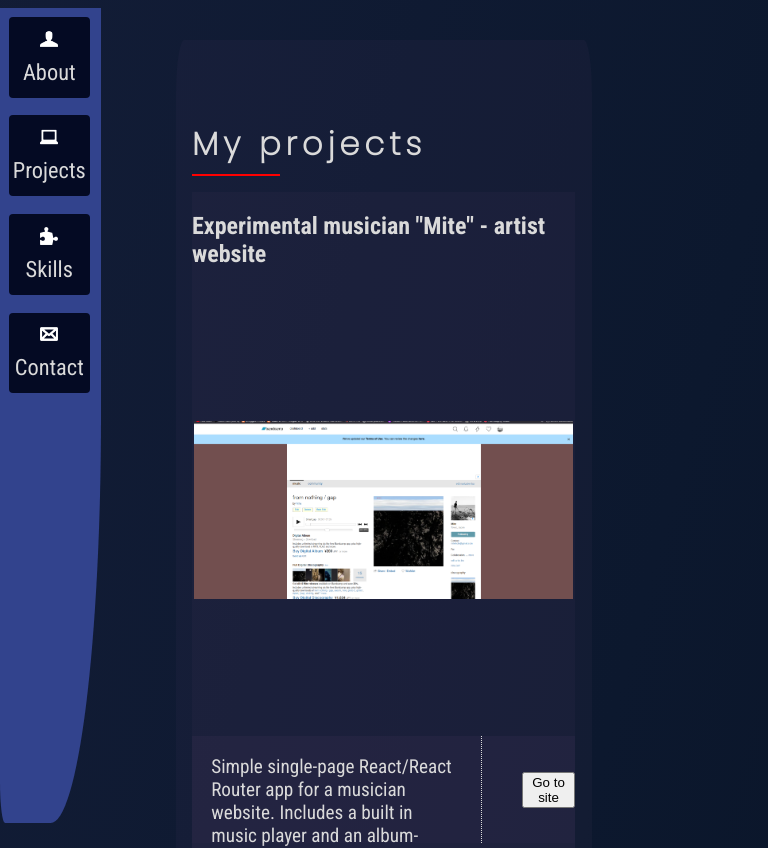
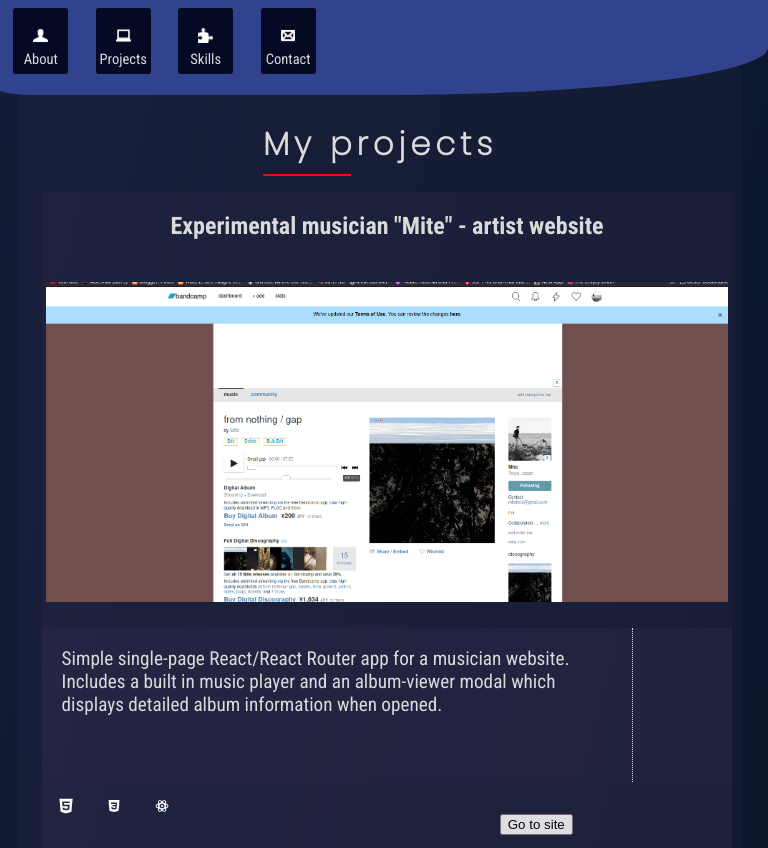
Before and after one commit to uchutanjyo/portfolio-new, a React (Create React App) app: page /projects in a window 768 px wide. Shown: the top 848 px of the page. Built offline with nearby package versions, Linux system fonts and the light colour scheme.

Commit message:
9th commit - some css/mediaquery changes

```diff
--- a/src/Home.js
+++ b/src/Home.js
@@ -29,6 +29,7 @@ const Home = () => {
     </div>
 <div className="info">I'd describe myself as organized, detail-oriented, hard-working, creative and easy-going. I am comfortable with meeting tight deadlines and working under pressure.  A  wide range of work and life experience has shaped me into a resilient person, versatile in every role I've undertaken. I consider Web development to be the next big challenge in my life; I'm very excited to get started in my first position!   </div>
 
+<div className="info">When I'm not coding, I make music, improve my 日本語, and spend time outside as much as possible.</div>
    <div className='icons'>
 
 <div className="icon-container">
--- a/src/styles/App.css
+++ b/src/styles/App.css
@@ -611,7 +611,7 @@ body {
   border-radius: 30%;
 }
 
-@media screen and (max-width: 480px) {
+@media screen and (max-width: 1060px) {
   .Nav {
     top: 0;
     min-width: 100vw;
@@ -719,6 +719,18 @@ body {
   }
 }
 
+@media screen and (min-width: 540px) and (max-width: 1060px) {
+  .project-image {
+    max-width: 100%;
+    height: 25em;
+    padding-bottom: 2em;
+    padding-top: 2em;
+  }
+  .project-image img {
+    height: 20em;
+  }
+}
+
 @media all and (min-width: 600px) {
   .nav-item:hover {
     opacity: 0.7;
--- a/src/styles/App.scss
+++ b/src/styles/App.scss
@@ -551,7 +551,7 @@ height: 15em;
 
     // Media queries
     // Smartphones
-    @media screen and (max-width: 480px) {
+    @media screen and (max-width: 1060px) {
         .Nav {
             top:0;
              min-width: 100vw;
@@ -641,13 +641,22 @@ img {
     margin: 1em;
     width: 1em;
 }
+}
+}
+
+@media screen and (min-width: 540px) and (max-width: 1060px) {
+.project-image {
+    max-width: 100%;
+      height: 25em;
+      padding-bottom: 2em;
+       padding-top: 2em;
+   img {
+       height: 20em;
+
+   }
+}
 
 }
-
-
-}
-
-
 
  @media all and (min-width: 600px) {
         &.nav-item:hover {
```
Also changed, not shown: 1 other file (tests, documents, lock files or other folders).
